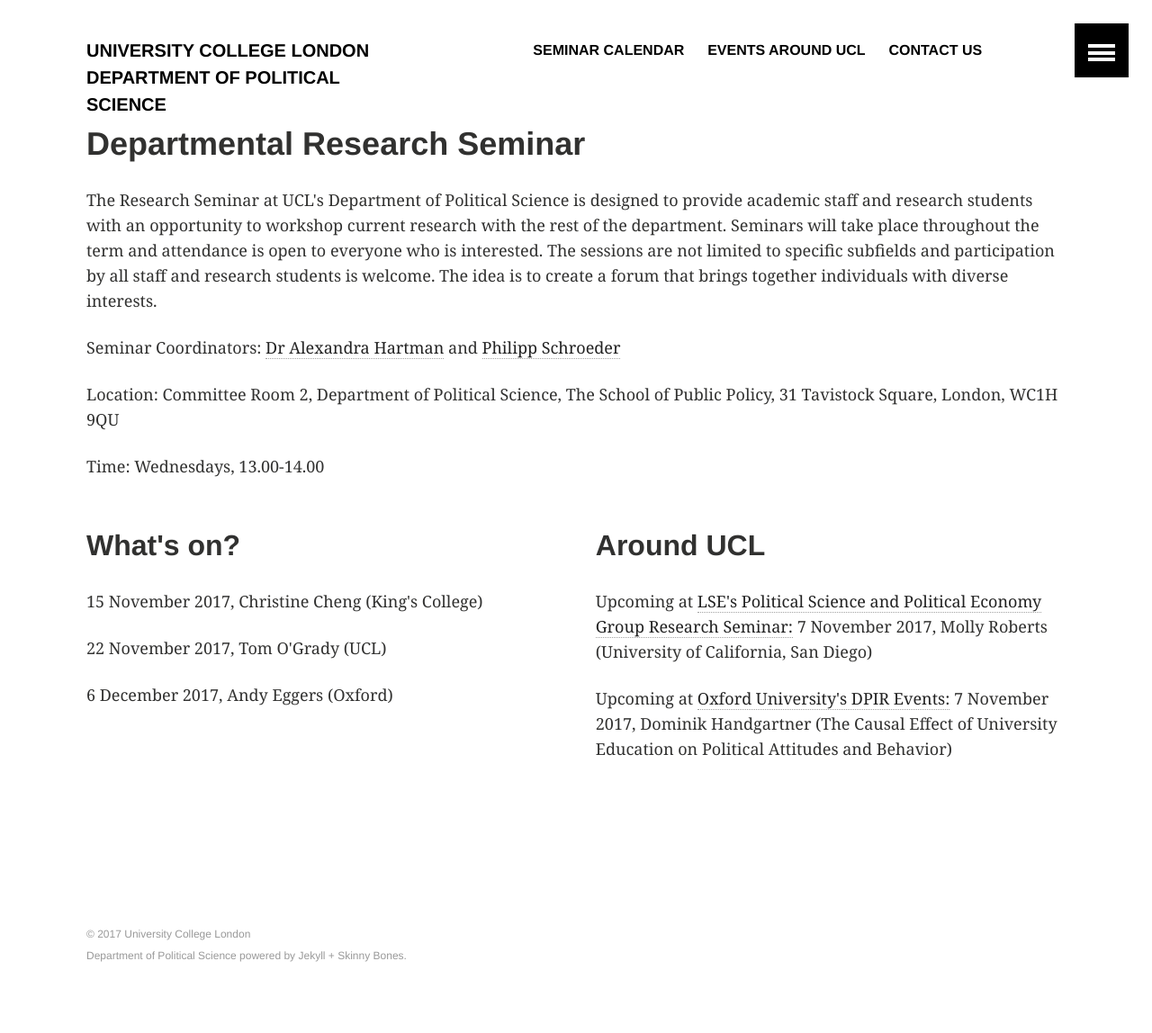
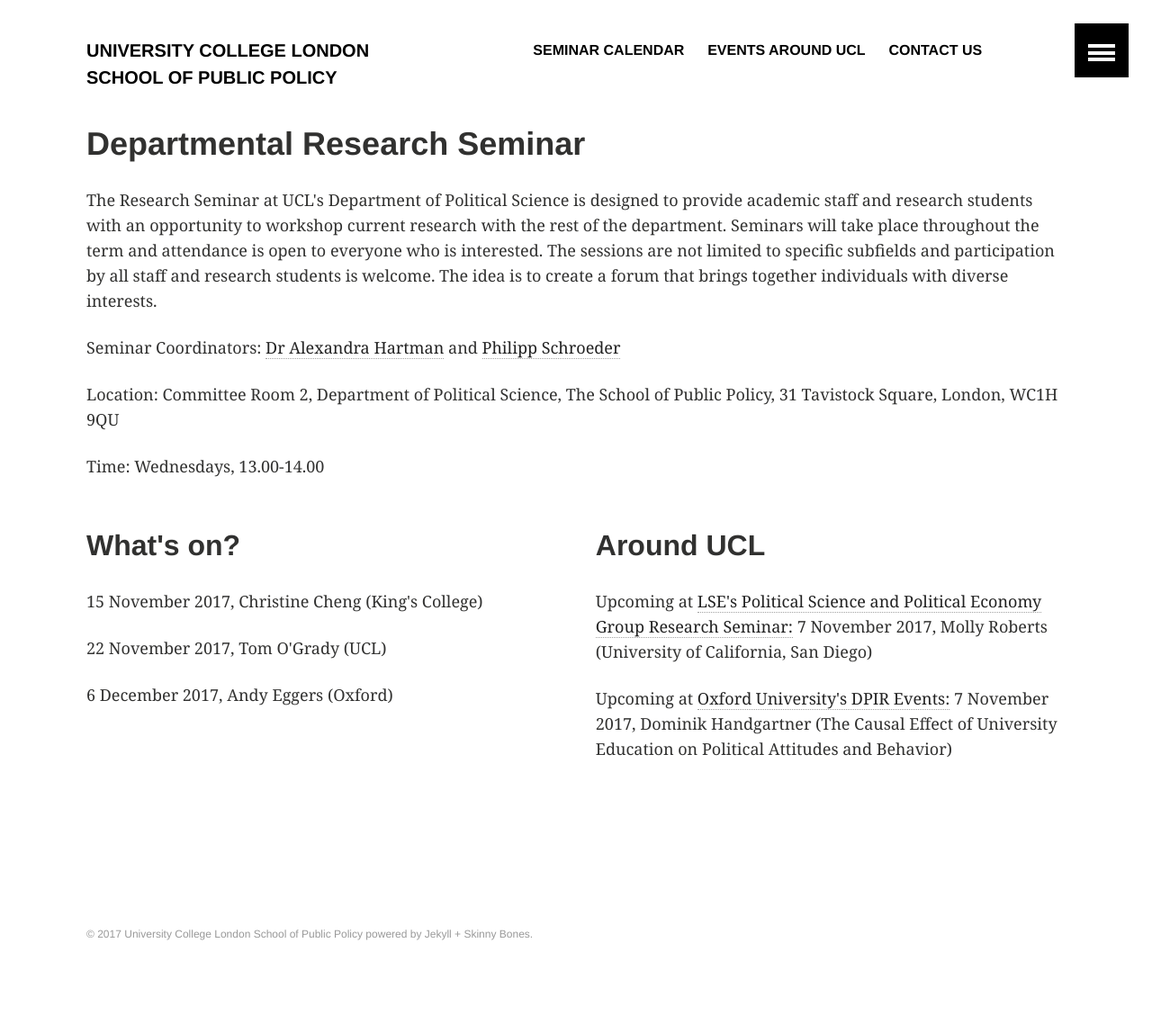
Before and after one commit to phischroeder/drs_page, a Jekyll site: the page built from index.html, in a window 1280 px wide. Shown: the whole page at 90% size. Built offline with Jekyll 4.4.1, drawn with Linux system fonts in a browser that asks for light colours; after the commit the page ends 1124 px from its top, so only the background shows below that.

Commit message:
Update _config.yml

```diff
--- a/_config.yml
+++ b/_config.yml
@@ -1,6 +1,6 @@
 # Site wide configuration
 
-title: "University College London </br> Department of Political Science"
+title: "University College London School of Public Policy"
 description: "Department of Political Science"
 logo: # 120x120 px default image used for Twitter summary card
 teaser: bio-photo.jpg # 400x250 px default teaser image used in image archive grid
```
